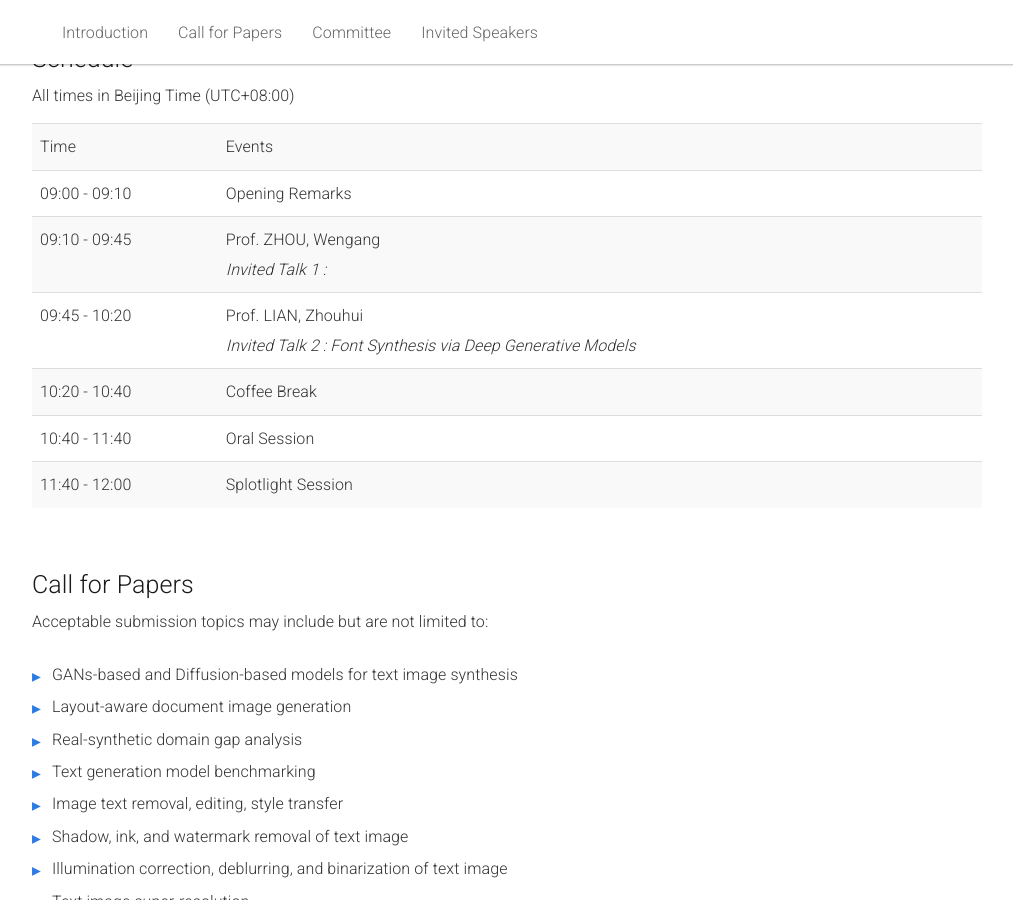
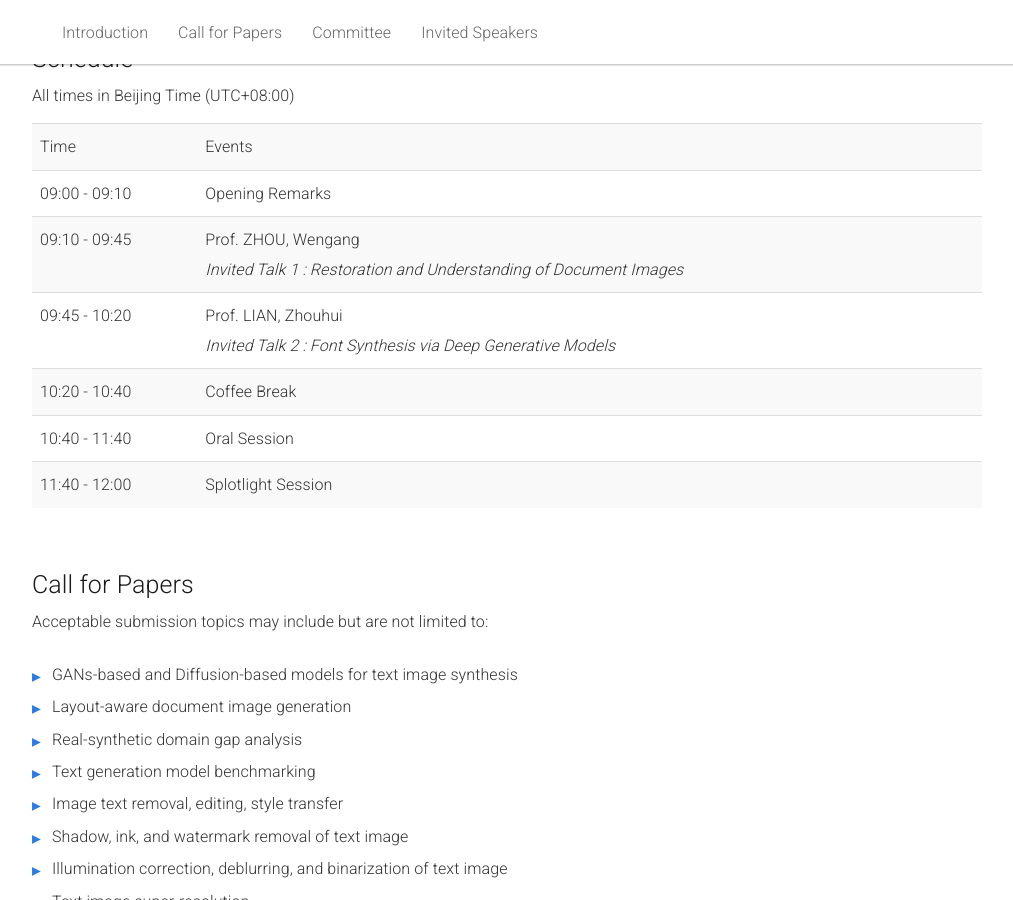
Before and after one commit to icdar-vtg-tip/icdar-vtg-tip.github.io, a Jekyll site: the page built from _pages/home.md, in a window 1280 px wide and 900 px high, scrolled down 631 px. Shown: the whole window, without its empty margins (133-1146 px from the left). Built offline with Jekyll 4.4.1, drawn with Linux system fonts in a browser that asks for light colours.

Commit message:
Update home.md

```diff
--- a/_pages/home.md
+++ b/_pages/home.md
@@ -90,7 +90,7 @@ description: "Website for the Workshop on Visual Text Generation and Text Image
           <td>09:10 - 09:45</td>
           <td>Prof. ZHOU, Wengang
           <br/>
-          <i>Invited Talk 1 : </i>
+          <i>Invited Talk 1 : Restoration and Understanding of Document Images</i>
           </td>
           <td></td>
         </tr>
```
